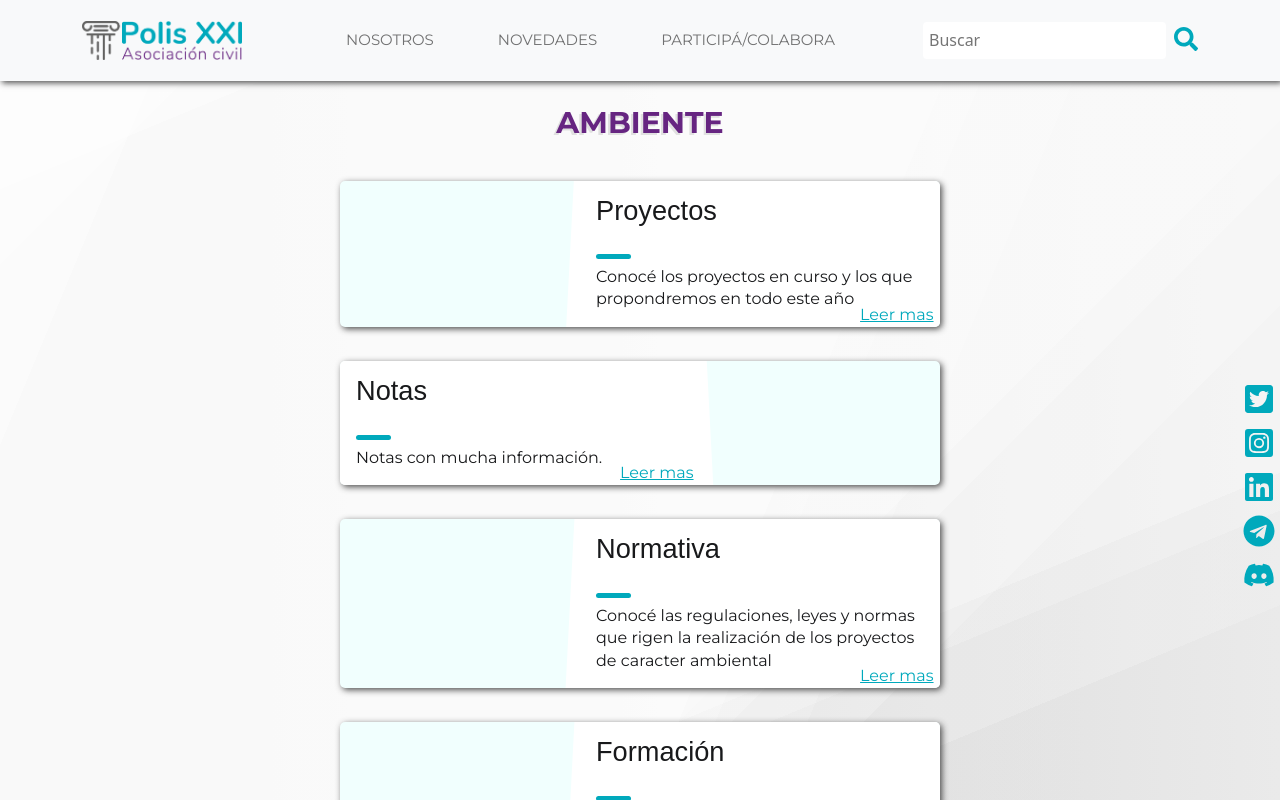
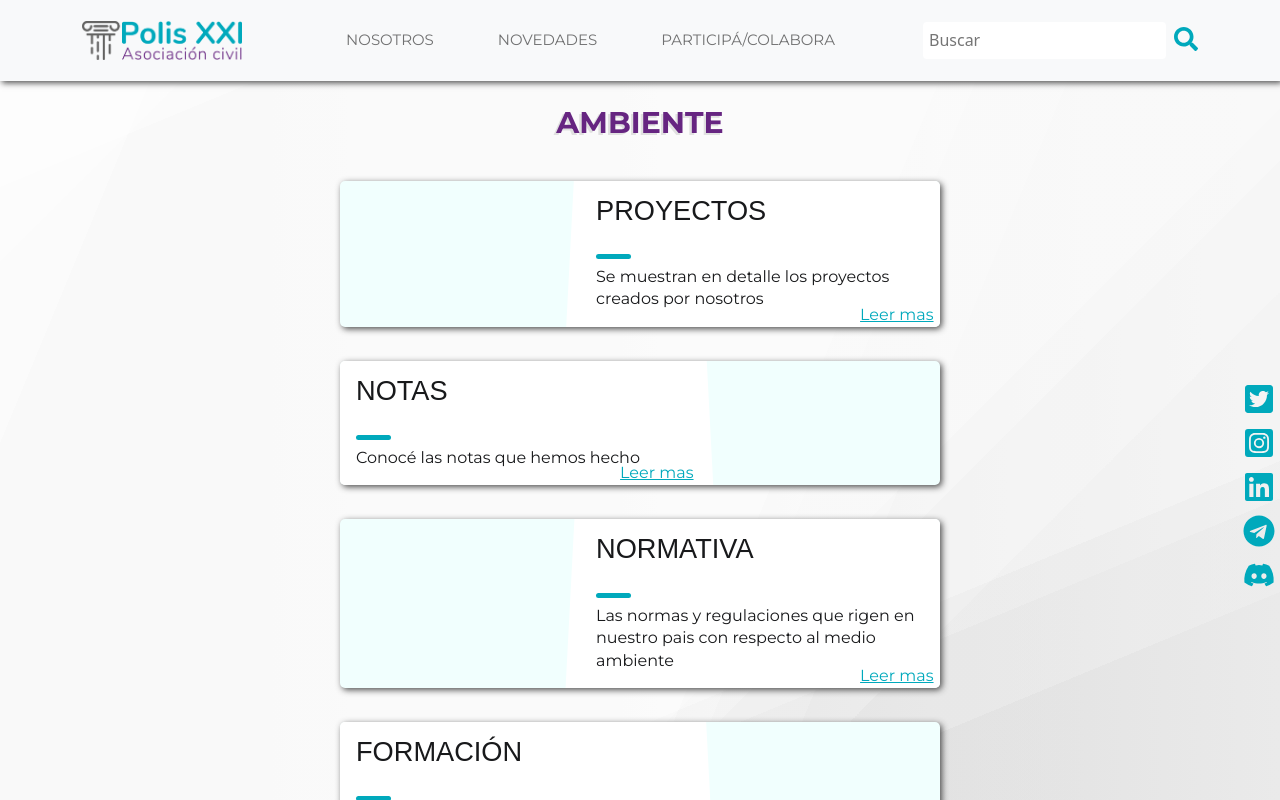
Before and after one commit to RodrigoM10/Polis-XXI-Web, a React (Create React App) app in the folder Frontend/: page /environment in a window 1280 px wide. Shown: the top 800 px of the page. Built offline with nearby package versions, Linux system fonts and the light colour scheme.

Commit message:
arreglo ruteo ambiente y agregado de json con info de cards

```diff
--- a/Frontend/src/App.jsx
+++ b/Frontend/src/App.jsx
@@ -48,6 +48,7 @@ function App() {
 
           <Route exact path="/institutions" element={<Institutions />} />
 
+
           <Route exact path="/environment" element={<Environment />} />
           <Route exact path="/participation" element={<Participation />} />
 
--- a/Frontend/src/components/Timeline/TimelineYoung.jsx
+++ b/Frontend/src/components/Timeline/TimelineYoung.jsx
@@ -3,7 +3,7 @@ import { IoIosSchool } from 'react-icons/io';
 import { motion } from 'framer-motion/dist/framer-motion';
 import { VerticalTimeline, VerticalTimelineElement } from 'react-vertical-timeline-component';
 import "react-vertical-timeline-component/style.min.css";
-import "./timeline.css";
+import "./Timeline.css"
 
 const TimelineYoung = () => {
     let schoolIconStyles = { background: "#00a9bc" };
@@ -64,6 +64,7 @@ const TimelineYoung = () => {
 
         },
       ];
+
   return (
     <div className="timeline-container">
     <motion.h1 className="title" initial={{ x: '-100vw' }}
@@ -102,4 +103,4 @@ const TimelineYoung = () => {
   )
 }
 
-export default TimelineYoung
+export default TimelineYoung;
--- a/Frontend/src/components/cardsAxes/CardsEnvironment.jsx
+++ b/Frontend/src/components/cardsAxes/CardsEnvironment.jsx
@@ -2,7 +2,7 @@ import React from 'react'
 import { CardAxes } from './CardAxes';
 
 export const CardsEnvironment = ({infoAxesEnvironment}) => {
-   const  mapCardsAxes = infoAxesEnvironment.map((infoCardAxes, i) => (<CardAxes key={i} infoCardAxes={infoCardAxes} />));
+   const  mapCardsAxes =infoAxesEnvironment.map((infoCardAxes, i) => (<CardAxes key={i} infoCardAxes={infoCardAxes} />));
 
     return (
         <div className='row'>
--- a/Frontend/src/components/headerMain/HeaderMain.jsx
+++ b/Frontend/src/components/headerMain/HeaderMain.jsx
@@ -11,7 +11,7 @@ export const HeaderMain = () => {
             {/* <TextMain /> */}
             <div className="d-none d-md-flex justify-content-center align-items-center px-2 text-center" >
                 <p className='text-main d-flex flex-column m-4  '>
-                    Somos una institución cuyo propósito es fortalecer acciones y lazos comunitarios, la integración, el desarrollo sustentable y el bienestar de la sociedad.
+                    Somxs una institución cuyo propósito es fortalecer acciones y lazos comunitarios, la integración, el desarrollo sustentable y el bienestar de la sociedad.
                     <br />
                     Para alcanzar dichos objetivos, nuestros equipos profesionales necesitan de la colaboración de nuestros socixs, colaboradores y suscriptores. Gracias a todos que con sus aportes nos permiten seguir trabajando y ampliando todos los proyectos día a día.
                     <Link to='/participate' className='text-center text-add'> Sumate a nuestra lista de colaboradores</Link>
--- a/Frontend/src/pages/Environment.jsx
+++ b/Frontend/src/pages/Environment.jsx
@@ -6,43 +6,50 @@ function Environment() {
     let infoAxesEnvironment = [
         {
             id: 1,
-            title: 'Proyectos',
+            title: 'PROYECTOS',
             subtitle: '',
             position: '',
-            text: 'Conocé los proyectos en curso y los que propondremos en todo este año'
+            text: 'Se muestran en detalle los proyectos creados por nosotros',
+            link:'/environment/proyects'
         },
         {
             id: 2,
-            title: 'Notas',
+            title: 'NOTAS',
             subtitle: '',
             position: 'alt',
-            text: 'Notas con mucha información.'
+            text: 'Conocé las notas que hemos hecho',
+            link:'notes'
         },
         {
             id: 3,
-            title: 'Normativa',
+            title: 'NORMATIVA',
             subtitle: '',
-            position: ' ',
-            text: 'Conocé las regulaciones, leyes y normas que rigen la realización de los proyectos de caracter ambiental'
+            position: '',
+            text: 'Las normas y regulaciones que rigen en nuestro pais con respecto al medio ambiente',
+            link:'/normative'
         },
         {
             id: 4,
-            title: 'Formación',
+            title: 'FORMACIÓN',
             subtitle: '',
-            position: ' ',
-            text: 'Enterate de los cursos, talleres y webinars que tenemos para seguir formandote en el área.'
+            position: 'alt',
+            text: 'Conoce los cursos de formacion profesional, talleres y webinars',
+            link:'/formation'
         },
+
     ]
 
+
     return (
-        <Container>
+        <Container >
             <h2 className='text-center my-4 title-axes'>
                 AMBIENTE
             </h2>
-            <CardsEnvironment infoAxesEnvironment={infoAxesEnvironment}
+            <CardsEnvironment
+                infoAxesEnvironment={infoAxesEnvironment}
             />
         </Container>
     )
 }
 
-export default Environment
+export default Environment;
--- a/Frontend/src/pages/Participation.jsx
+++ b/Frontend/src/pages/Participation.jsx
@@ -1,6 +1,6 @@
 import React from "react";
 
-import TimelineYoung from "../components/timeline/TimelineYoung";
+import TimelineYoung from "../components/Timeline/TimelineYoung"
 
 
 const Participation = () => {
--- a/Frontend/src/pages/Youngsters.jsx
+++ b/Frontend/src/pages/Youngsters.jsx
@@ -7,7 +7,7 @@ function Youngsters() {
     let infoAxesYoungsters = [
         {
             id: 1,
-            title: 'Nosotros',
+            title: 'NOSOTROS',
             subtitle: '',
             position: '',
             text: 'Te mostramos un poco mas de nuestra biografía y sobre cada uno de nuestros integrantes',
@@ -15,7 +15,7 @@ function Youngsters() {
         },
         {
             id: 2,
-            title: 'Participación',
+            title: 'PARTICIPACIÓN',
             subtitle: '',
             position: 'alt',
             text: 'Conocé las capacitaciones que se llevaron a cabo',
@@ -23,7 +23,7 @@ function Youngsters() {
         },
         {
             id: 3,
-            title: 'Calendario Eventos',
+            title: 'CALENDARIO EVENTOS',
             subtitle: '',
             position: '',
             text: 'Calendario mensual donde se visualizarán los eventos del mes',
@@ -31,7 +31,7 @@ function Youngsters() {
         },
         {
             id: 4,
-            title: 'Sumate',
+            title: 'SUMATE',
             subtitle: '',
             position: 'alt',
             text: 'Completa el formulario asi te actualizamos con la ultima información de nuestro portal',
```
Also changed, not shown: Frontend/src/pages/Ambiente.jsx (added, +48 -0 lines).
